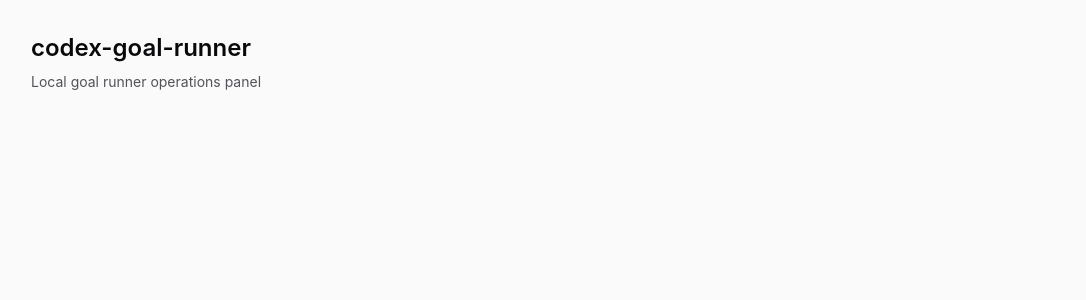
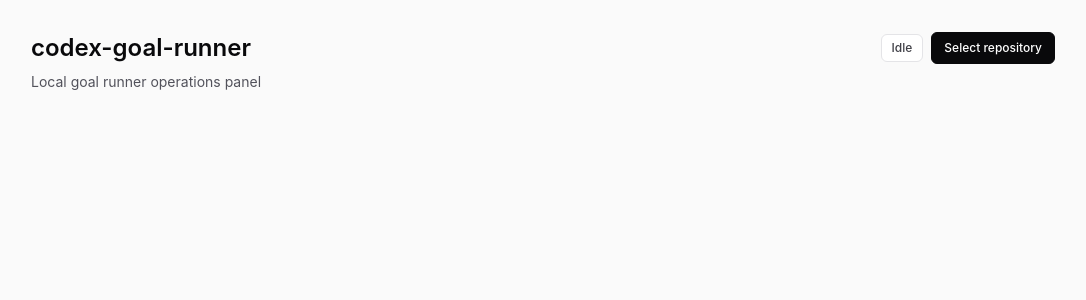
Before and after one commit to Scott-Bauman/agent-goal-runner, a React (Vite) app: page / in a window 1280 px wide. Shown: the top 300 px of the page, without its empty margins (97-1183 px from the left). Built offline with nearby package versions, Linux system fonts and the light colour scheme.

Commit message:
next step

```diff
--- a/src/web/App.tsx
+++ b/src/web/App.tsx
@@ -1,11 +1,19 @@
+import { Badge, Button } from "./components/ui";
+
 export function App() {
   return (
     <main className="min-h-screen bg-zinc-50 px-6 py-8 text-zinc-950">
-      <section className="mx-auto max-w-5xl">
-        <h1 className="text-2xl font-semibold">codex-goal-runner</h1>
-        <p className="mt-2 text-sm text-zinc-600">
-          Local goal runner operations panel
-        </p>
+      <section className="mx-auto flex max-w-5xl items-start justify-between gap-4">
+        <div>
+          <h1 className="text-2xl font-semibold">codex-goal-runner</h1>
+          <p className="mt-2 text-sm text-zinc-600">
+            Local goal runner operations panel
+          </p>
+        </div>
+        <div className="flex items-center gap-2">
+          <Badge>Idle</Badge>
+          <Button size="sm">Select repository</Button>
+        </div>
       </section>
     </main>
   );
--- /dev/null
+++ b/src/web/components/ui/badge.tsx
@@ -0,0 +1,33 @@
+import type { ComponentPropsWithoutRef } from "react";
+
+type BadgeTone = "neutral" | "success" | "warning" | "danger";
+
+type BadgeProps = ComponentPropsWithoutRef<"span"> & {
+  tone?: BadgeTone;
+};
+
+const toneClasses: Record<BadgeTone, string> = {
+  neutral: "border-zinc-200 bg-white text-zinc-700",
+  success: "border-emerald-200 bg-emerald-50 text-emerald-700",
+  warning: "border-amber-200 bg-amber-50 text-amber-800",
+  danger: "border-red-200 bg-red-50 text-red-700",
+};
+
+export function Badge({
+  className = "",
+  tone = "neutral",
+  ...props
+}: BadgeProps) {
+  return (
+    <span
+      className={[
+        "inline-flex h-7 items-center rounded-md border px-2.5 text-xs font-medium",
+        toneClasses[tone],
+        className,
+      ]
+        .filter(Boolean)
+        .join(" ")}
+      {...props}
+    />
+  );
+}
--- /dev/null
+++ b/src/web/components/ui/button.tsx
@@ -0,0 +1,48 @@
+import type { ComponentPropsWithoutRef } from "react";
+
+type ButtonVariant = "primary" | "secondary" | "ghost";
+type ButtonSize = "sm" | "md";
+
+type ButtonProps = ComponentPropsWithoutRef<"button"> & {
+  size?: ButtonSize;
+  variant?: ButtonVariant;
+};
+
+const variantClasses: Record<ButtonVariant, string> = {
+  primary:
+    "border-zinc-950 bg-zinc-950 text-white hover:bg-zinc-800 focus-visible:ring-zinc-950",
+  secondary:
+    "border-zinc-200 bg-white text-zinc-900 hover:bg-zinc-100 focus-visible:ring-zinc-400",
+  ghost:
+    "border-transparent bg-transparent text-zinc-700 hover:bg-zinc-100 focus-visible:ring-zinc-400",
+};
+
+const sizeClasses: Record<ButtonSize, string> = {
+  sm: "h-8 px-3 text-xs",
+  md: "h-10 px-4 text-sm",
+};
+
+export function Button({
+  className = "",
+  size = "md",
+  type = "button",
+  variant = "primary",
+  ...props
+}: ButtonProps) {
+  return (
+    <button
+      className={[
+        "inline-flex items-center justify-center gap-2 rounded-md border font-medium transition-colors",
+        "focus-visible:outline-none focus-visible:ring-2 focus-visible:ring-offset-2",
+        "disabled:pointer-events-none disabled:cursor-not-allowed disabled:opacity-50",
+        variantClasses[variant],
+        sizeClasses[size],
+        className,
+      ]
+        .filter(Boolean)
+        .join(" ")}
+      type={type}
+      {...props}
+    />
+  );
+}
--- /dev/null
+++ b/src/web/components/ui/index.ts
@@ -0,0 +1,2 @@
+export { Badge } from "./badge";
+export { Button } from "./button";
```
Also changed, not shown: 1 other file (tests, documents, lock files or other folders).
